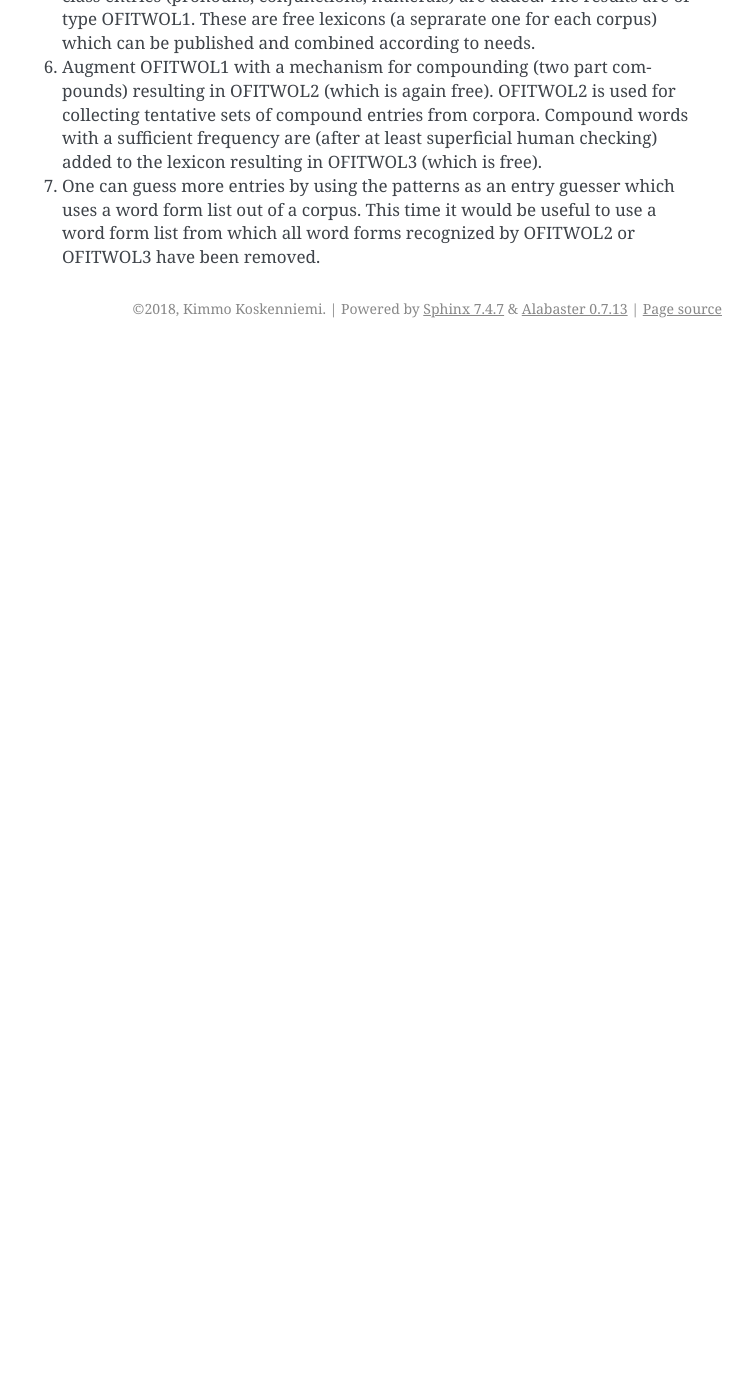
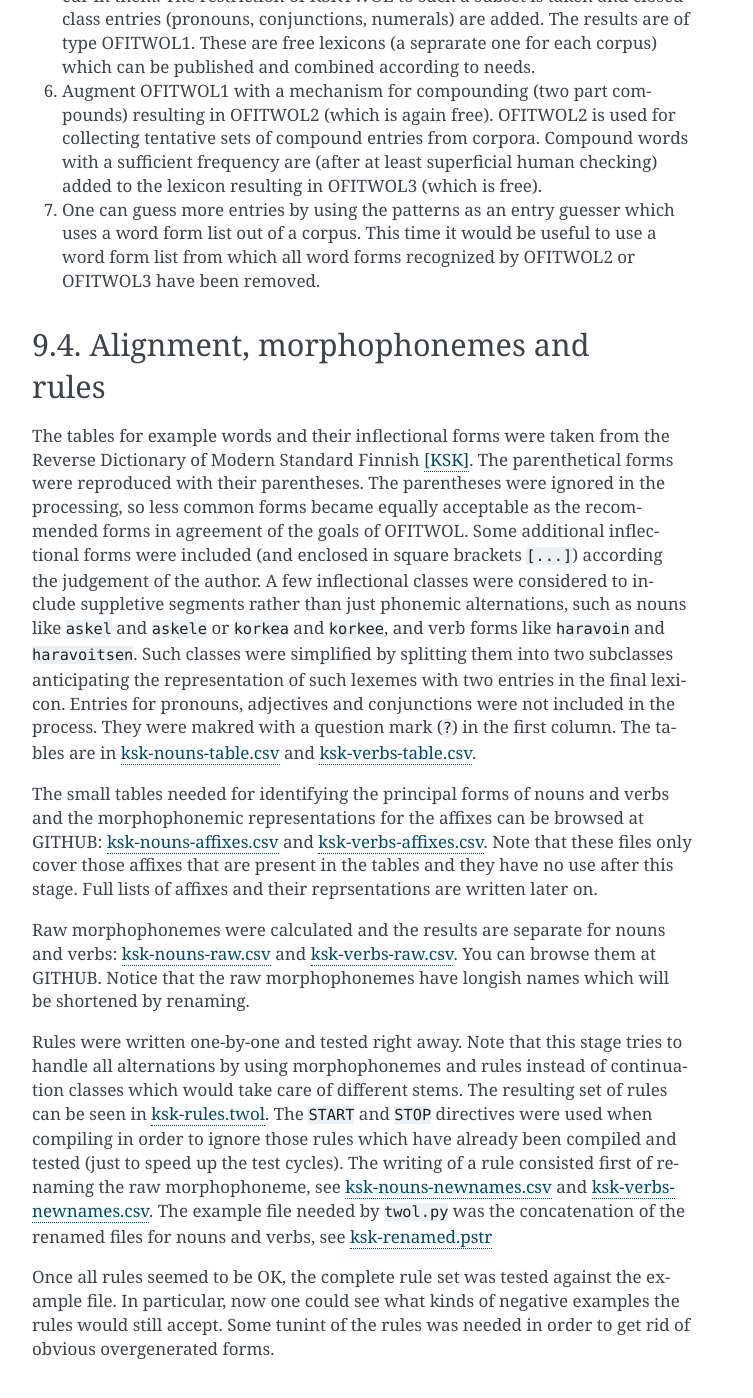
Before and after one commit to koskenni/pytwolc, a Sphinx documentation site: the page built from docs/ofitwol.rst, in a window 1280 px wide and 1400 px high, scrolled down 2628 px. Shown: the whole window, without its empty margins (388-1141 px from the left). Built offline with Sphinx 7.4.7, drawn with Linux system fonts in a browser that asks for light colours; before the commit the page ends 2976 px from its top, so only the background shows below that; some of the changed text lies outside the part shown.

Commit message:
documenting ofitwol

```diff
--- a/docs/ofitwol.rst
+++ b/docs/ofitwol.rst
@@ -47,9 +47,9 @@ Existing language resources
 Overview of the stages
 ======================
 
-1. Completing the paradigm tables and sets of word form examples.  Word forms in the tables are segmented so that morphs are separated from each other by a boundary.  Establishing the morphophonemes through alignment as is explained in :ref:`representations`.  This is done separately for nouns, (adjectives) and for verbs.  The result of this stage is a collection of examples as space-separated pair symbol strings.  The result is free.
+1. Completing the paradigm tables and sets of word form examples.  Word forms in the tables are segmented so that morphs are separated from each other by a boundary.  Establishing the morphophonemes through alignment as is explained in :ref:`representations`.  This is done separately for nouns, (adjectives) and for verbs.  The result of this stage is a collection of examples as space-separated pair symbol strings.  The result is free.  (Done for verbs and nouns by March 2019.)
 
-2. Writing and testing the two-level rules as is explained in :ref:`discovery`, :ref:`formalism` and :ref:`compiling`.  The result of this stage is a two-level grammar which covers all relevant phoneme alternations of the language as they are present in the examples.  The result is free.  The tuning of the rules might result in some revisions in the sets of examples (such as correcting mistakes in the examples and adding missing examples).
+2. Writing and testing the two-level rules as is explained in :ref:`discovery`, :ref:`formalism` and :ref:`compiling`.  The result of this stage is a two-level grammar which covers all relevant phoneme alternations of the language as they are present in the examples.  The result is free.  The tuning of the rules might result in some revisions in the sets of examples (such as correcting mistakes in the examples and adding missing examples).  (Done for verbs and nouns by March 2019.)
 
 3. Writing and testing regular expression patterns for NS/KSK inflection types as described in :ref:`lexguessing`.  The patterns can be tested against the KSK word list by converting the word list into a LEXC lexicon.  A script checks whether it covers the KSK vocabulary and reports items not covered.  The patterns are used for determining the underlying lexicon entry from a set of word forms.  The patterns may be complete in the above sense but still too permissive which results in too many possible lexical entries for sets of inflected word forms.  The patterns need to be made strict enough to exclude most of the extra entries.  This is achieved by making the patterns reflect the phonological patterns present in inflection classes.  The result of this stage is a set of patterns which can be used both for converting the KSK word list into a LEXC lexicon and for guessing lexicon entries from scratch or with the aid of a corpus.  The result is free.
 
@@ -60,3 +60,18 @@ Overview of the stages
 6. Augment OFITWOL1 with a mechanism for compounding (two part compounds) resulting in OFITWOL2 (which is again free).  OFITWOL2 is used for collecting tentative sets of compound entries from corpora.  Compound words with a sufficient frequency are (after at least superficial human checking) added to the lexicon resulting in OFITWOL3 (which is free).
 
 7. One can guess more entries by using the patterns as an entry guesser which uses a word form list out of a corpus.  This time it would be useful to use a word form list from which all word forms recognized by OFITWOL2 or OFITWOL3 have been removed.
+
+
+Alignment, morphophonemes and rules
+===================================
+
+The tables for example words and their inflectional forms were taken from the Reverse Dictionary of Modern Standard Finnish [KSK]_.  The parenthetical forms were reproduced with their parentheses.  The parentheses were ignored in the processing, so less common forms became equally acceptable as the recommended forms in agreement of the goals of OFITWOL.  Some additional inflectional forms were included (and enclosed in square brackets ``[...]``) according the judgement of the author.  A few inflectional classes were considered to include suppletive segments rather than just phonemic alternations, such as nouns like ``askel`` and ``askele`` or ``korkea`` and ``korkee``, and verb forms like ``haravoin`` and ``haravoitsen``.  Such classes were simplified by splitting them into two subclasses anticipating the representation of such lexemes with two entries in the final lexicon.  Entries for pronouns, adjectives and conjunctions were not included in the process.  They were makred with a question mark (``?``) in the first column.  The tables are in `ksk-nouns-table.csv <https://raw.githubusercontent.com/koskenni/pytwolc/master/parad/ksk-nouns-table.csv>`_ and `ksk-verbs-table.csv <https://github.com/koskenni/pytwolc/raw/master/parad/ksk-verbs-table.csv>`_.
+
+The small tables needed for identifying the principal forms of nouns and verbs and the morphophonemic representations for the affixes can be browsed at GITHUB: `ksk-nouns-affixes.csv <https://github.com/koskenni/pytwolc/blob/master/parad/ksk-nouns-affixes.csv>`_ and `ksk-verbs-affixes.csv <https://github.com/koskenni/pytwolc/blob/master/parad/ksk-verbs-affixes.csv>`_.  Note that these files only cover those affixes that are present in the tables and they have no use after this stage.  Full lists of affixes and their reprsentations are written later on.
+
+Raw morphophonemes were calculated and the results are separate for nouns and verbs: `ksk-nouns-raw.csv <https://github.com/koskenni/pytwolc/blob/master/parad/ksk-nouns-raw.csv>`_ and `ksk-verbs-raw.csv <https://github.com/koskenni/pytwolc/blob/master/parad/ksk-verbs-raw.csv>`_.  You can browse them at GITHUB.  Notice that the raw morphophonemes have longish names which will be shortened by renaming.
+
+Rules were written one-by-one and tested right away.  Note that this stage tries to handle all alternations by using morphophonemes and rules instead of continuation classes which would take care of different stems.  The resulting set of rules can be seen in `ksk-rules.twol <https://raw.githubusercontent.com/koskenni/pytwolc/master/parad/ksk-rules.twol>`_.
+The ``START`` and ``STOP`` directives were used when compiling in order to ignore those rules which have already been compiled and tested (just to speed up the test cycles).  The writing of a rule consisted first of renaming the raw morphophoneme, see `ksk-nouns-newnames.csv <https://github.com/koskenni/pytwolc/blob/master/parad/ksk-nouns-newnames.csv>`_ and `ksk-verbs-newnames.csv <https://github.com/koskenni/pytwolc/blob/master/parad/ksk-verbs-newnames.csv>`_.  The example file needed by ``twol.py`` was the concatenation of the renamed files for nouns and verbs, see `ksk-renamed.pstr  <https://github.com/koskenni/pytwolc/blob/master/parad/ksk-renamed.pstr>`_
+
+Once all rules seemed to be OK, the complete rule set was tested against the example file.  In particular, now one could see what kinds of negative examples the rules would still accept.  Some tunint of the rules was needed in order to get rid of obvious overgenerated forms.
```
